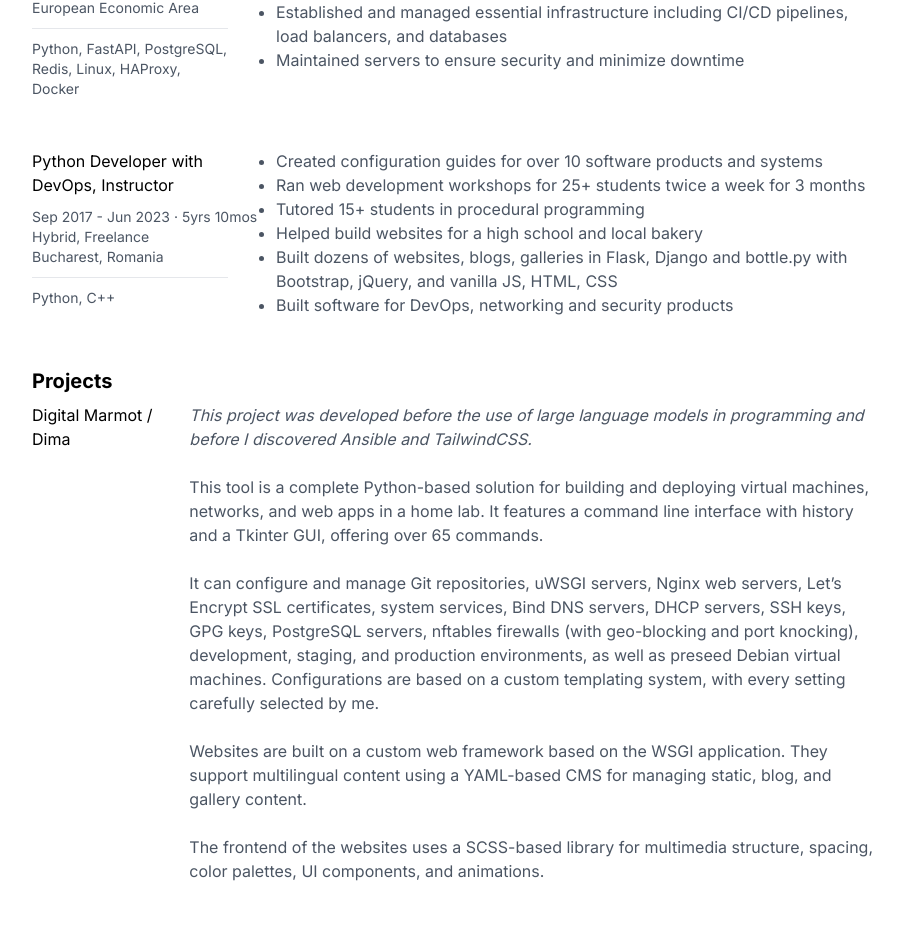
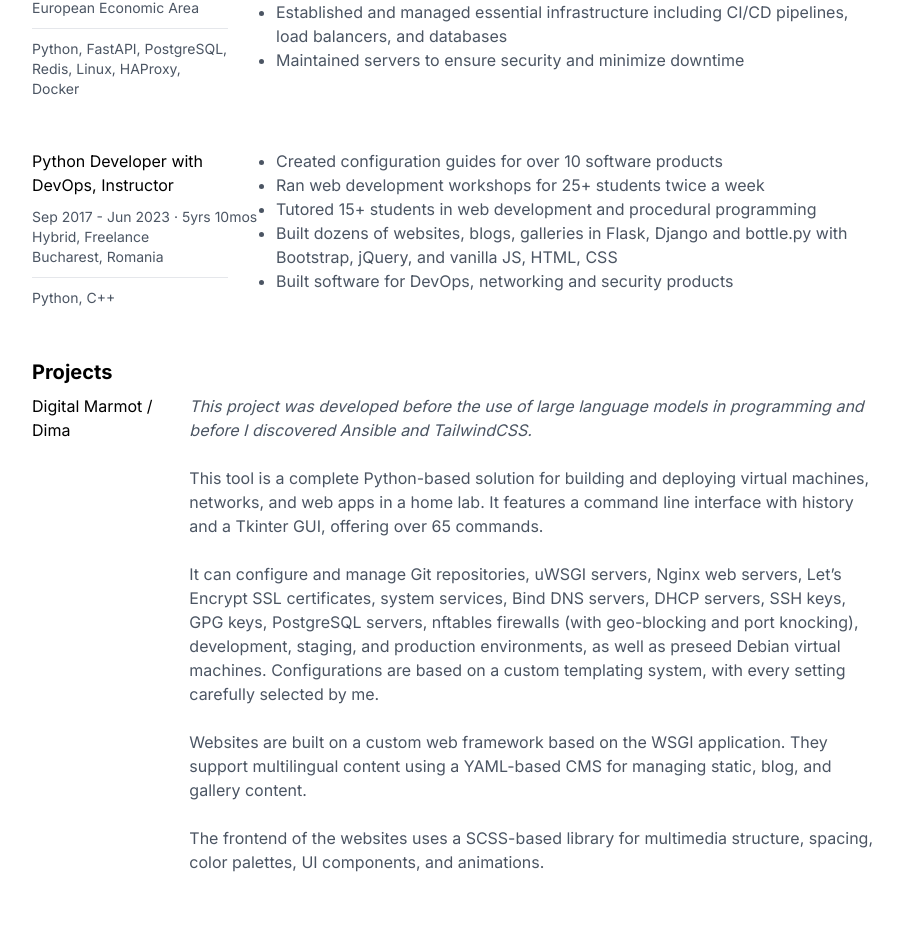
Before and after one commit to luca-matei/lucamatei.eu, a Next.js app: page /resume in a window 1280 px wide. Shown: the part 1588-2516 px from the top of the page, without its empty margins (184-1087 px from the left). Built offline with nearby package versions, Linux system fonts and the light colour scheme.

Commit message:
chore: update experience

```diff
--- a/src/app/(pages)/resume/page.tsx
+++ b/src/app/(pages)/resume/page.tsx
@@ -152,8 +152,8 @@ export default function Resume() {
             </ul>
           </div>
         </div>
-        {/* Courses */}
-        <div className="flex flex-wrap pb-2">
+        {/* Education */}
+        <div className="flex flex-wrap pb-2 break-before-page">
           <div className="w-1/6 pr-4">
             <h2 className="text-xl font-bold">Education</h2>
           </div>
--- a/src/app/(presentation-pages)/experience/workplaces.tsx
+++ b/src/app/(presentation-pages)/experience/workplaces.tsx
@@ -89,10 +89,9 @@ export const workplaces = [
     description: "Helped students learn procedural programming using C++ and Python. Wrote setup guides for various software tools.",
     references: [],
     bullets: [
-      "Created configuration guides for over 10 software products and systems",
-      "Ran web development workshops for 25+ students twice a week for 3 months",
-      "Tutored 15+ students in procedural programming",
-      "Helped build websites for a high school and local bakery",
+      "Created configuration guides for over 10 software products",
+      "Ran web development workshops for 25+ students twice a week",
+      "Tutored 15+ students in web development and procedural programming",
       "Built dozens of websites, blogs, galleries in Flask, Django and bottle.py with Bootstrap, jQuery, and vanilla JS, HTML, CSS",
       "Built software for DevOps, networking and security products"
     ],
```
